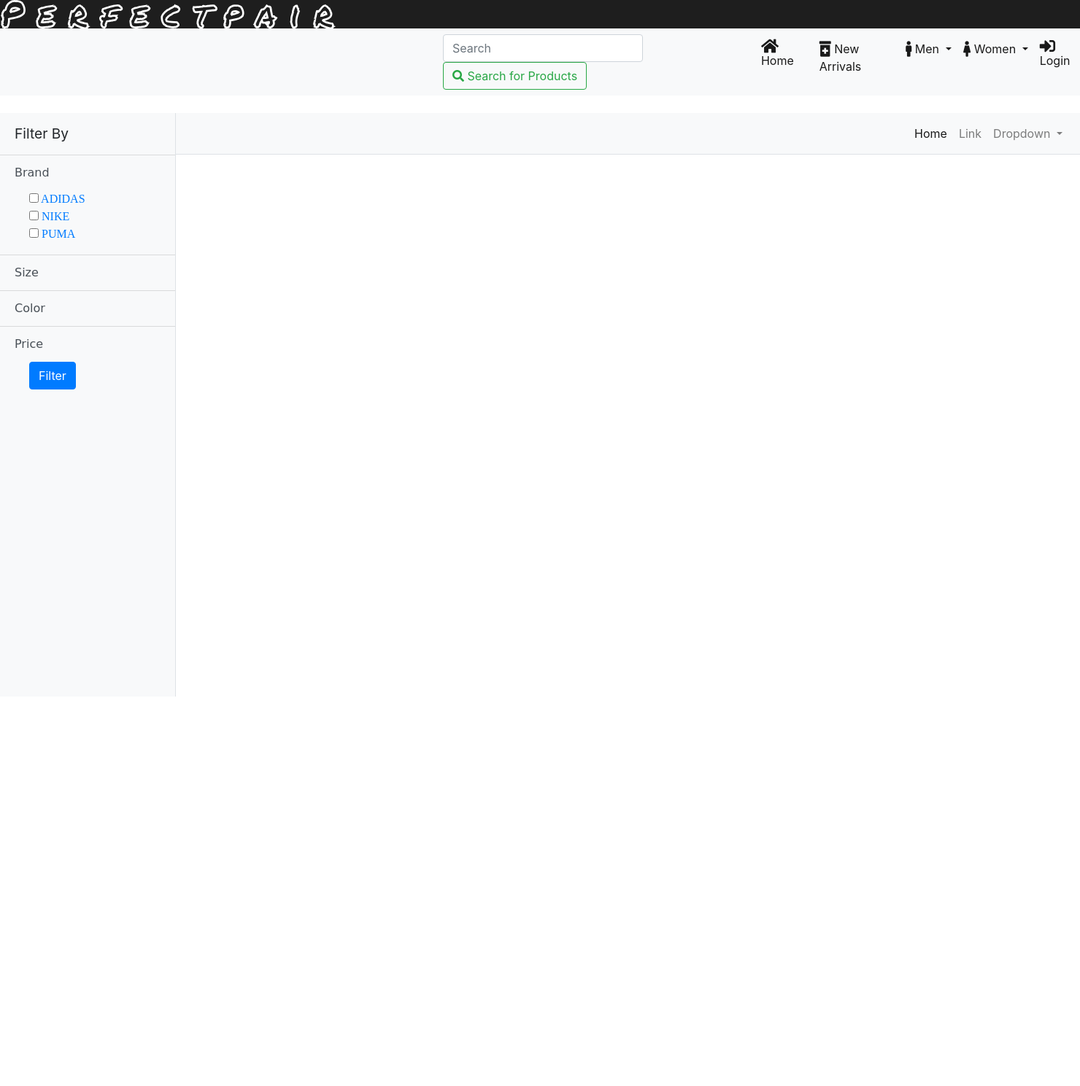
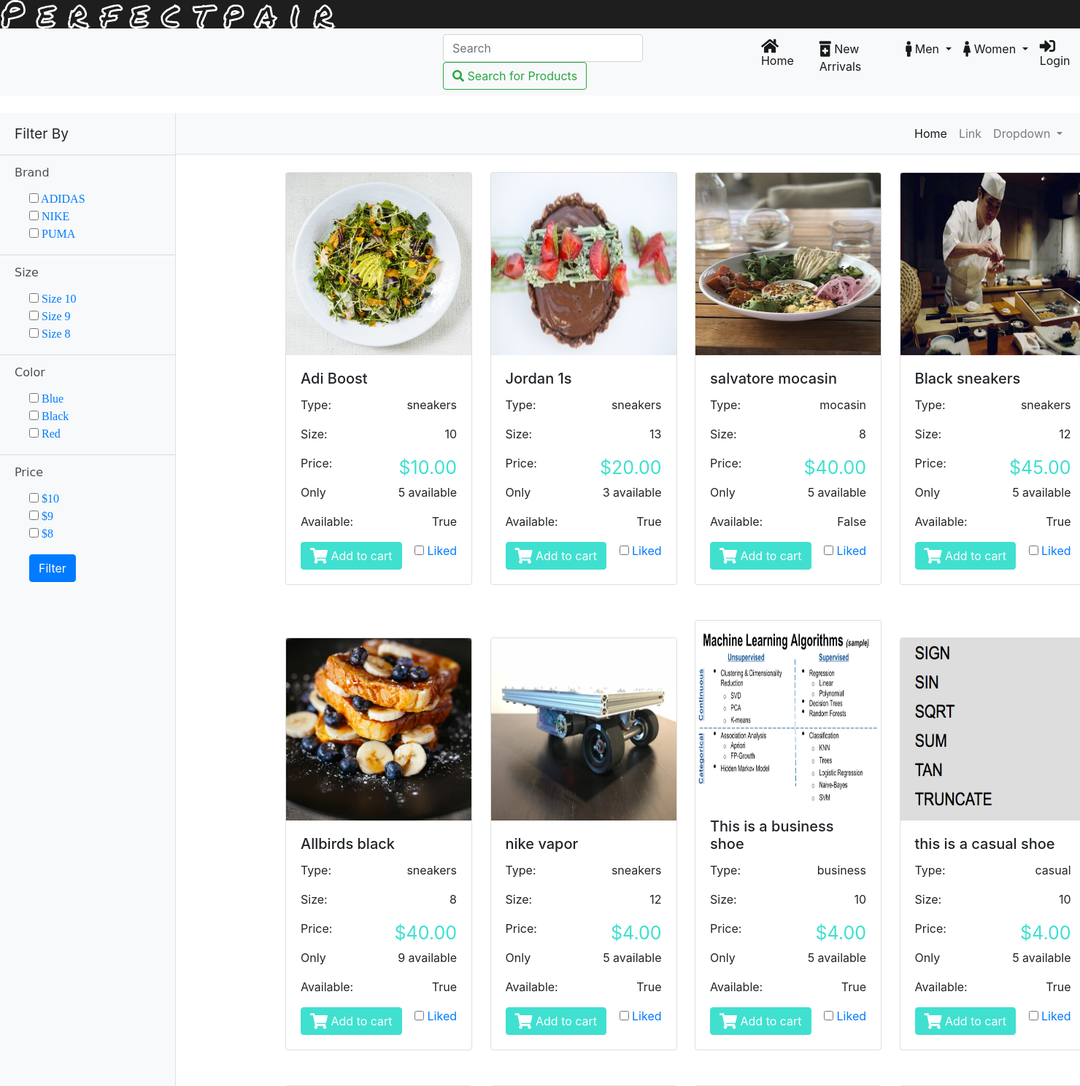
Before and after one commit to edbolivar/perfectpair-django, a Django app: page /shoe/sidebar in a window 1480 px wide; the page is wider, and only the part inside the window is pictured. Shown: the top 1489 px of that part at 73% size. Before the commit the page ends 955 px from the top of that part, so only its background shows below. Run offline with Django 3.2, Linux system fonts and the light colour scheme; data comes from the database, SQL or seed files in the repository; both versions use the stored data as it was after the commit; some libraries are stand-ins or nearby versions.

Commit message:
fix filter issue

```diff
--- a/src/shoe/templates/shoe/men_boots.html
+++ b/src/shoe/templates/shoe/men_boots.html
@@ -89,7 +89,7 @@
         display: grid;
         grid-template-columns: repeat(5, 1fr);
         grid-gap: 10px;
-        grid-auto-rows: minmax(10px, auto);
+        grid-auto-rows: minmax(10px,    auto);
         background-color: rgb(238, 238, 238);
     }
 
--- a/src/shoe/templates/shoe/new_arrivals.html
+++ b/src/shoe/templates/shoe/new_arrivals.html
@@ -89,7 +89,6 @@
     </svg>
         <div class='mr-2 grid'>
             {% for shoe in shoe_list %}
-
                 {% if shoe.new == True %}
                     <div class="mb-4 mt-4 card text-left" style="width:16rem;">
                     <img src="{{shoe.image.url}}" class="card-img-top" style="width:254px; height:250px">
@@ -116,7 +115,6 @@
                             <span>Available: </span>
                             <span style="float:right">{{shoe.availability}}</span>
                         </p>
-
                         <div>
                             <a href="{% url 'shoe:cart_list' shoe_id=shoe.pk %}" class="btn btn-primary"
                                 style="background-color:turquoise; border-color: turquoise;" name='q1'>
--- a/src/shoe/templates/shoe/sidebar.html
+++ b/src/shoe/templates/shoe/sidebar.html
@@ -44,6 +44,7 @@
 .filter{
   font-family: 'American Typewriter', serif;
 }
+
 @media (min-width: 768px) {
   #sidebar-wrapper {
     margin-left: 0;
@@ -67,45 +68,45 @@
     <div class="bg-light border-right" id="sidebar-wrapper">
       <div class="sidebar-heading">Filter By</div>
       <div class="list-group list-group-flush">
-        <form action='/shoe/sidebar'>
+        <form action='/shoe/sidebar' id="filter" autocomplete="off">
         <li class="li" data-toggle="collapse" data-target="#brand">
           <a href="#" class="list-group-item list-group-item-action bg-light title">Brand</a>
         </li>
 
         <ul class="sub-menu dropdown" id="brand">
-            <li class="active li filter"><a href="#"><input type="checkbox" name="Adidas"> ADIDAS</a></li>
-            <li class="li filter"><a href="#"><input type="checkbox" name="Nike"> NIKE</a></li>
-            <li class="li filter"><a href="#"><input type="checkbox" name="Puma"> PUMA</a></li>
+            <li class="active li filter"><a href="#"><input type="checkbox" name="Adidas" id="Adidas"> ADIDAS</a></li>
+            <li class="li filter"><a href="#"><input type="checkbox" name="Nike" id="Nike"> NIKE</a></li>
+            <li class="li filter"><a href="#"><input type="checkbox" name="Puma" id="Puma"> PUMA</a></li>
         </ul>
 
         <li class="li" data-toggle="collapse" data-target="#size">
             <a href="#" class="list-group-item list-group-item-action bg-light title">Size</a>
         </li>
 
-        <ul class="sub-menu collapse" id="size">
-            <li class="active li filter"><a href="#"><input type="checkbox" name="s10"> Size 10</a></li>
-            <li class="li filter"><a href="#"><input type="checkbox" name="s9"> Size 9</a></li>
-            <li class="li filter"><a href="#"><input type="checkbox"name="s8"> Size 8</a></li>
+        <ul class="sub-menu dropdown" id="size">
+            <li class="active li filter"><a href="#"><input type="checkbox" name="s10" id="s10"> Size 10</a></li>
+            <li class="li filter"><a href="#"><input type="checkbox" name="s9" id="s9"> Size 9</a></li>
+            <li class="li filter"><a href="#"><input type="checkbox" name="s8" id="s8"> Size 8</a></li>
         </ul>
 
         <li class="li" data-toggle="collapse" data-target="#color">
             <a href="#" class="list-group-item list-group-item-action bg-light title">Color</a>
         </li>
 
-        <ul class="sub-menu collapse" id="color">
-            <li class="active li filter"><a href="#"><input type="checkbox" name="blue"> Blue</a></li>
-            <li class="li filter"><a href="#"><input type="checkbox" name="black"> Black</a></li>
-            <li class="li filter"><a href="#"><input type="checkbox" name="red"> Red</a></li>
+        <ul class="sub-menu dropdown" id="color">
+            <li class="active li filter"><a href="#"><input type="checkbox" name="blue" id="blue"> Blue</a></li>
+            <li class="li filter"><a href="#"><input type="checkbox" name="black" id="black"> Black</a></li>
+            <li class="li filter"><a href="#"><input type="checkbox" name="red" id="red"> Red</a></li>
         </ul>
 
         <li class="li" data-toggle="collapse" data-target="#price">
             <a href="#" class="list-group-item list-group-item-action bg-light title">Price</a>
         </li>
 
-        <ul class="sub-menu collapse" id="price">
-            <li class="active li filter"><a href="#"><input type="checkbox" name="d10"> $10</a></li>
-            <li class="li filter"><a href="#"><input type="checkbox" name="d9"> $9</a></li>
-            <li class="li filter"><a href="#"><input type="checkbox" name="d8"> $8</a></li>
+        <ul class="sub-menu dropdown" id="price">
+            <li class="active li filter"><a href="#"><input type="checkbox" name="d10" id="d10"> $10</a></li>
+            <li class="li filter"><a href="#"><input type="checkbox" name="d9" id="d9"> $9</a></li>
+            <li class="li filter"><a href="#"><input type="checkbox" name="d8" id="d8"> $8</a></li>
         </ul>
         <ul class="sum-menu">
           <input class="btn btn-primary" type="submit" value="Filter">
@@ -208,11 +209,137 @@
 
 
   <!-- Menu Toggle Script -->
-  <script>
+  <script type="text/javascript">
     $("#menu-toggle").click(function(e) {
       e.preventDefault();
       $("#wrapper").toggleClass("toggled");
     });
+
+    $( document ).ready(function() {
+      $('#Adidas').attr('checked', localStorage.getItem("#Adidas")=='true'?true:false);
+      $('#Nike').attr('checked', localStorage.getItem("#Nike")=='true'?true:false);
+      $('#Puma').attr('checked', localStorage.getItem("#Puma")=='true'?true:false);
+
+      $('#s10').attr('checked', localStorage.getItem("#s10")=='true'?true:false);
+      $('#s9').attr('checked', localStorage.getItem("#s9")=='true'?true:false);
+      $('#s8').attr('checked', localStorage.getItem("#s8")=='true'?true:false);
+
+      $('#blue').attr('checked', localStorage.getItem("#blue")=='true'?true:false);
+      $('#black').attr('checked', localStorage.getItem("#black")=='true'?true:false);
+      $('#red').attr('checked', localStorage.getItem("#red")=='true'?true:false);
+
+      $('#d10').attr('checked', localStorage.getItem("#d10")=='true'?true:false);
+      $('#d9').attr('checked', localStorage.getItem("#d9")=='true'?true:false);
+      $('#d8').attr('checked', localStorage.getItem("#d8")=='true'?true:false);
+
+      // if(localStorage.checked == true) {
+      //   console.log("12")
+      //   $('#Adidas').prop('checked', true);
+      // } else if(localStorage.checked == false) {
+      //   console.log("34");
+      //   $('#Adidas').prop('checked', false);
+      // }
+    });
+
+    $("#Adidas").click(function () {
+      if ($(this).is(':checked')) {
+        localStorage.setItem("#Adidas",true);
+      } else {
+        localStorage.setItem("#Adidas",false);
+      }
+      $("#filter").submit();
+    });
+    $("#Nike").click(function () {
+      if ($(this).is(':checked')) {
+        localStorage.setItem("#Nike",true);
+      } else {
+        localStorage.setItem("#Nike",false);
+      }
+      $("#filter").submit();
+    });
+    $("#Puma").click(function () {
+      if ($(this).is(':checked')) {
+       localStorage.setItem("#Puma",true);
+      } else {
+       localStorage.setItem("#Puma",false);
+      }
+      $("#filter").submit();
+    });
+
+    $("#s10").click(function () {
+      if ($(this).is(':checked')) {
+        localStorage.setItem("#s10",true);
+      } else {
+        localStorage.setItem("#s10",false);
+      }
+      $("#filter").submit();
+    });
+    $("#s9").click(function () {
+      if ($(this).is(':checked')) {
+       localStorage.setItem("#s9",true);
+      } else {
+        localStorage.setItem("#s9",false);
+      }
+      $("#filter").submit();
+    });
+    $("#s8").click(function () {
+      if ($(this).is(':checked')) {
+        localStorage.setItem("#s8",true);
+      } else {
+        localStorage.setItem("#s8",false);
+      }
+      $("#filter").submit();
+    });
+
+    $("#blue").click(function () {
+      if ($(this).is(':checked')) {
+        localStorage.setItem("#blue",true);
+      } else {
+        localStorage.setItem("#blue",false);
+      }
+      $("#filter").submit();
+    });
+    $("#black").click(function () {
+      if ($(this).is(':checked')) {
+        localStorage.setItem("#black",true);
+      } else {
+        localStorage.setItem("#black",false);
+      }
+      $("#filter").submit();
+    });
+    $("#red").click(function () {
+      if ($(this).is(':checked')) {
+        localStorage.setItem("#red",true);
+      } else {
+        localStorage.setItem("#red",false);
+      }
+      $("#filter").submit();
+    });
+
+    $("#d10").click(function () {
+      if ($(this).is(':checked')) {
+        localStorage.setItem("#d10",true);
+      } else {
+        localStorage.setItem("#d10",false);
+      }
+      $("#filter").submit();
+    });
+    $("#d9").click(function () {
+      if ($(this).is(':checked')) {
+        localStorage.setItem("#d9",true);
+      } else {
+        localStorage.setItem("#d9",false);
+      }
+      $("#filter").submit();
+    });
+    $("#d8").click(function () {
+      if ($(this).is(':checked')) {
+        localStorage.setItem("#d8",true);
+      } else {
+        localStorage.setItem("#d8",false);
+      }
+      $("#filter").submit();
+    });
   </script>
 
 {% endblock %}
--- a/src/shoe/views.py
+++ b/src/shoe/views.py
@@ -39,11 +39,13 @@
 	cart.save()
 	shoe_list = []
 	for shoe in cart.products.all():
+		print(shoe)
 		shoe_list.append(shoe)
+	print(shoe_list)
 
 	# shoe_list = Shoe.objects.all()
 	context = {
-		'shoe_list': shoe_lists,
+		'shoe_list': shoe_list,
 		'system': system,
 	}
 
@@ -116,6 +118,7 @@
 	f2 = "Nike" if q2 == "on" else "1"
 	f3 = "Puma" if q3 == "on" else "1"
 	q4 = request.GET.get('s10')
+	print(q4)
 	q5 = request.GET.get('s9')
 	q6 = request.GET.get('s8')
 	f4 = 10 if q4 == "on" else 0
@@ -127,7 +130,6 @@
 	f7 = "blue" if q7 == "on" else "1"
 	f8 = "black" if q8 == "on" else "1"
 	f9 = "red" if q9 == "on" else "1"
-	print(f7)
 	q10 = request.GET.get('d10')
 	q11 = request.GET.get('d9')
 	q12 = request.GET.get('d8')
@@ -139,9 +141,9 @@
 	products2 = Shoe.objects.filter(Q(size__exact=f4)|Q(size__exact=f5)|Q(size__exact=f6))
 	products3 = Shoe.objects.filter(Q(color__icontains=f7)|Q(color__icontains=f8)|Q(color__icontains=f9))
 	products4 = Shoe.objects.filter(Q(price__exact=f10)|Q(price__exact=f11)|Q(price__exact=f12))
-	products = []
+	products = Shoe.objects.all()
 	if(products1):
-		products = products1
+		products = products & products1
 	if(products2):
 		products = products & products2
 	if(products3):
```
Also changed, not shown: src/db.sqlite3.
